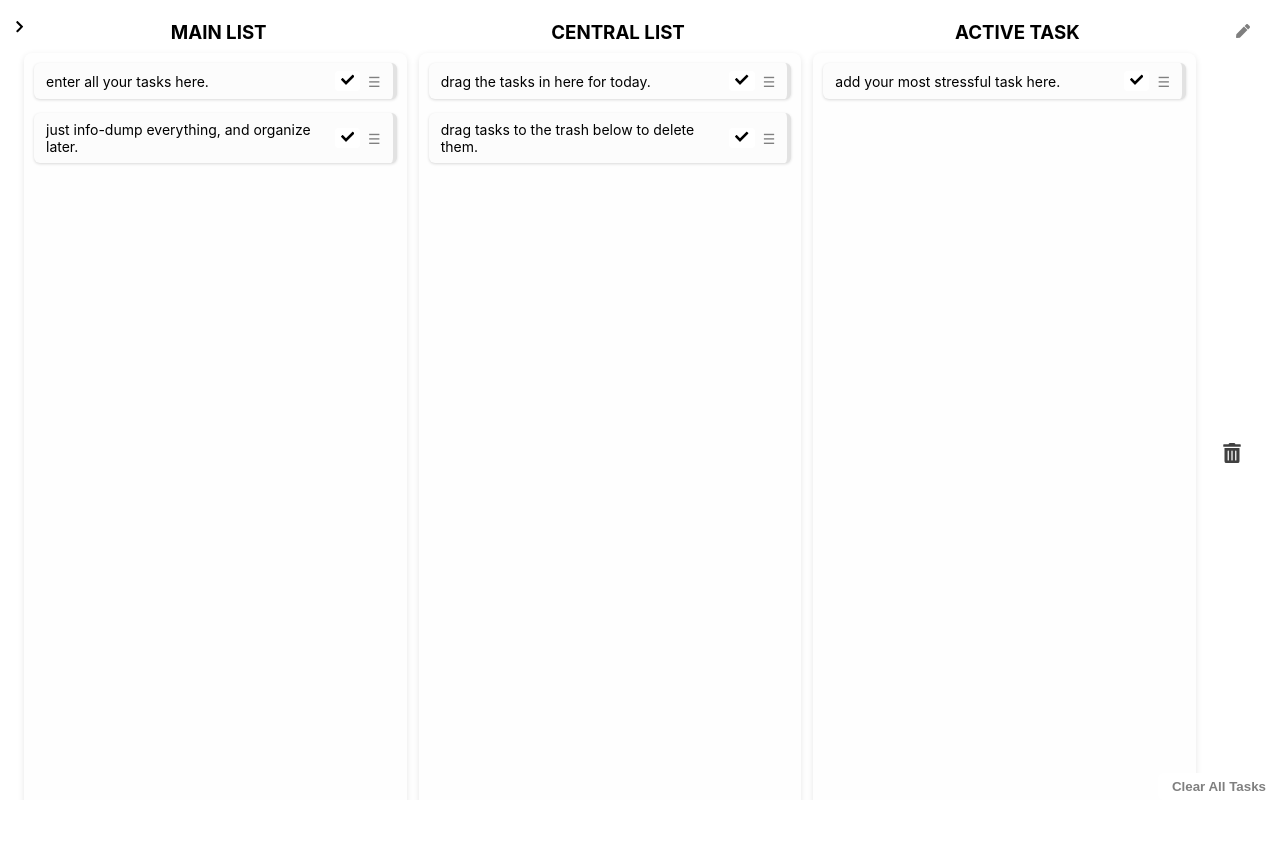
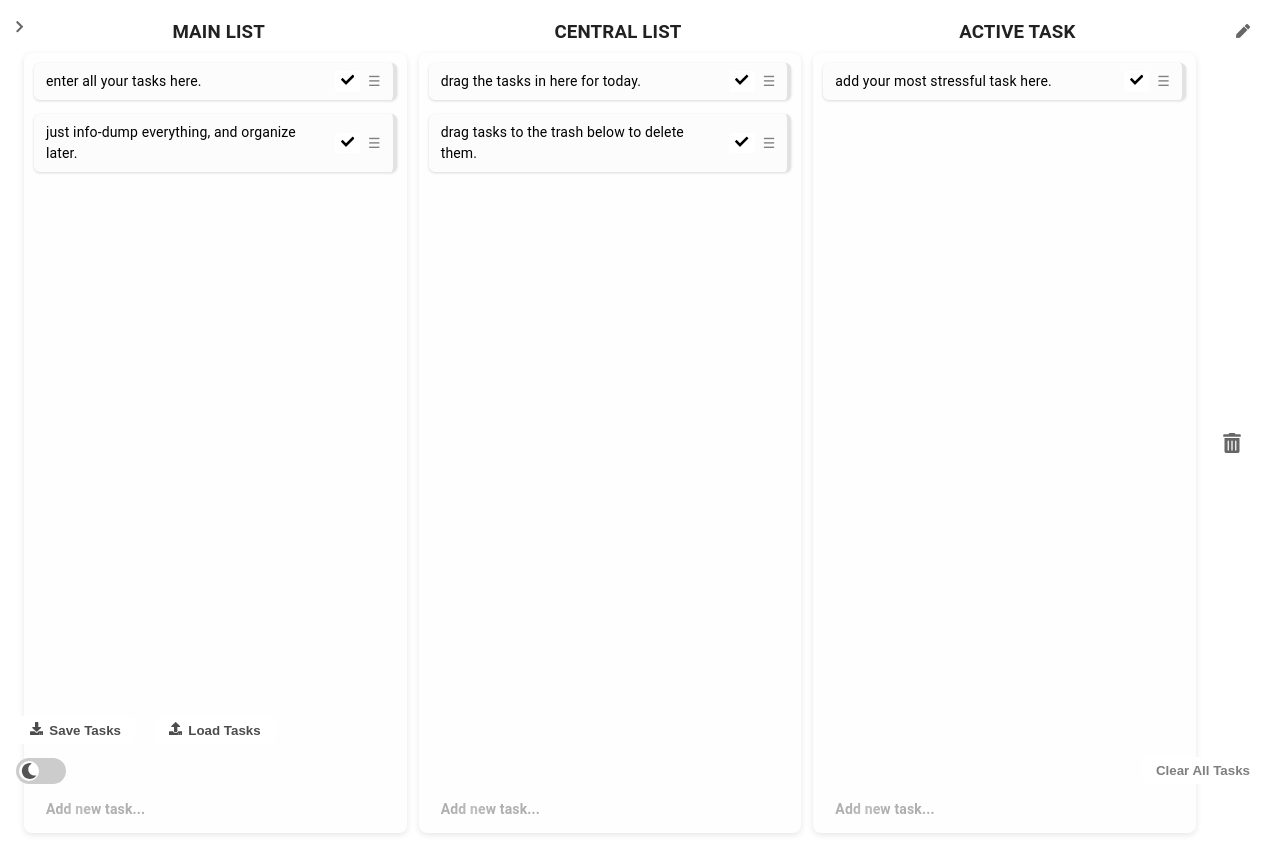
Before and after one commit to jaymulholland/do1thing, a React (Create React App) app: page / in a window 1280 px wide. Before the commit the page ends 800 px from the top, so only its background shows below. Built offline with nearby package versions, Linux system fonts and the light colour scheme.

Commit message:
added darkmode, modified layout

```diff
--- a/package.json
+++ b/package.json
@@ -6,6 +6,9 @@
     "@dnd-kit/core": "^6.3.1",
     "@dnd-kit/sortable": "^10.0.0",
     "@dnd-kit/utilities": "^3.2.2",
+    "@emotion/react": "^11.14.0",
+    "@emotion/styled": "^11.14.0",
+    "@mui/material": "^7.1.1",
     "@testing-library/dom": "^10.4.0",
     "@testing-library/jest-dom": "^6.6.3",
     "@testing-library/react": "^16.3.0",
--- a/public/index.html
+++ b/public/index.html
@@ -23,6 +23,8 @@
   <meta name="twitter:image" content="https://do1thing.onrender.com/do1thinglogo.png" />
 
   <title>do1thing</title>
+  <link href="https://fonts.googleapis.com/css2?family=Michroma&display=swap" rel="stylesheet" />
+
 </head>
 
   <body>
--- a/src/App.js
+++ b/src/App.js
@@ -1,11 +1,27 @@
 import './App.css';
 import React, { useState } from "react";
+import { ThemeProvider, createTheme } from '@mui/material/styles';
+import CssBaseline from '@mui/material/CssBaseline';
+import Switch from '@mui/material/Switch';
+import DarkModeSwitch from './DarkModeSwitch';
 import MultiColumnTaskEditor from './ColumnsText';
 import ColumnTitles from './ColumnTitles';
 import SidePanelWithToggle from './SidePanel';
 import ClickSpark from './ClickSpark';
+import { ThemeContext } from "./ThemeContext";
 
 function App() {
+  const [darkMode, setDarkMode] = useState(false);
+  const toggleDarkMode = () => setDarkMode(prev => !prev);
+
+  const theme = createTheme({
+    palette: {
+      mode: darkMode ? 'dark' : 'light',
+      primary: { main: '#90caf9' },
+      secondary: { main: '#131052' },
+    },
+  });
+
   const [editableTitles, setEditableTitles] = useState([
     "MAIN LIST",
     "CENTRAL LIST",
@@ -26,45 +42,39 @@ function App() {
   }
 
   return (
-    <div
-      className="App"
-      style={{
-        position: "relative",
-        height: "100vh",  // full viewport height
+    <ThemeContext.Provider value={{ darkMode, toggleDarkMode }}>
+      <ThemeProvider theme={theme}>
+        <CssBaseline />
+        <div className="App" style={{ position: "relative", height: "100%", display: "flex" }}>
 
-        display: "flex",
-      }}
-    >
+
           <SidePanelWithToggle />
 
-      <main
-        style={{
-          flexGrow: 1,
-          padding: "24px",
-          overflowY: "auto",
-          boxSizing: "border-box",
-        }}
-      >
-        <div>
-<ClickSpark
-  sparkColor='#fff'
-  sparkSize={10}
-  sparkRadius={15}
-  sparkCount={8}
-  duration={400}
- />
-
+          <main style={{ flexGrow: 1, padding: "24px", overflowY: "auto", boxSizing: "border-box" }}>
             <ColumnTitles
               editableTitles={editableTitles}
               isEditingTitles={isEditingTitles}
               onTitleChange={handleTitleChange}
               toggleEditingTitles={toggleEditingTitles}
             />
+            <MultiColumnTaskEditor />
+             <div
+  style={{
+    position: 'fixed',
+    bottom: 16,
+    left: 16,
+    display: 'flex',
+    alignItems: 'center',
+    zIndex: 1000, // optional, to stay above other elements
+  }}
+>
+  <DarkModeSwitch darkMode={darkMode} toggleDarkMode={toggleDarkMode} />
+
 </div>
-
-        <MultiColumnTaskEditor />
           </main>
         </div>
+      </ThemeProvider>
+    </ThemeContext.Provider>
   );
 }
 
--- a/src/ClearAllTasksButton.js
+++ b/src/ClearAllTasksButton.js
@@ -1,74 +1,68 @@
+import { useTheme } from './ThemeContext';
+
 export default function ClearAllTasksButton({ onConfirm, onCancel, confirm }) {
+  const { darkMode } = useTheme();
+
+  const baseButtonStyle = {
+    padding: "6px 14px",
+    borderRadius: 6,
+    fontWeight: "bold",
+    cursor: "pointer",
+    backgroundColor: darkMode ? "#222" : "white",
+    color: darkMode ? "rgba(255,255,255,0.8)" : "rgba(0,0,0,0.5)",
+    border: darkMode ? "0px solid #555" : "0px solid #000",
+  };
+
+  const confirmButtonStyle = {
+    ...baseButtonStyle,
+    color: darkMode ? "#fff" : "#000",
+    border: darkMode ? "2px solid #aaa" : "2px solid #000",
+  };
+
+  const cancelButtonStyle = {
+    ...baseButtonStyle,
+    border: darkMode ? "0px solid #555" : "0px solid #999",
+  };
+
   return (
     <div
       style={{
-        position: "absolute",
-        bottom: 0,
-        right: 0,
+        position: "fixed",
+        bottom: 16,
+        right: 16,
         userSelect: "none",
         padding: 0,
         borderRadius: 8,
-        zIndex: 9999,
+        zIndex: 1000,
+        display: "flex",
+        alignItems: "center",
+        backgroundColor: "transparent",
+        gap: 8,
       }}
     >
       {!confirm ? (
-        <button
-          onClick={onConfirm}
-          style={{
-            padding: "6px 14px",
-            borderRadius: 6,
-            border: "0px solid #000",
-            backgroundColor: "white",
-            color: "rgba(0, 0, 0, 0.5)",
-            fontWeight: "bold",
-            cursor: "pointer",
-          }}
-          title="Clear all tasks in all columns"
-        >
+        <button onClick={onConfirm} style={baseButtonStyle} title="Clear all tasks in all columns">
           Clear All Tasks
         </button>
       ) : (
         <>
           <span
             style={{
-              color: "#000",
-              marginRight: 12,
+              color: darkMode ? "#fff" : "#000",
+              marginRight: 4,
               alignSelf: "center",
             }}
           >
             Are you sure?
           </span>
-          <button
-            onClick={onConfirm}
-            style={{
-              padding: "6px 14px",
-              borderRadius: 6,
-              border: "2px solid #000",
-              backgroundColor: "white",
-              color: "#000",
-              fontWeight: "bold",
-              cursor: "pointer",
-              marginRight: 8,
-            }}
-            title="Confirm clear all tasks"
-          >
+          <button onClick={onConfirm} style={confirmButtonStyle} title="Confirm clear all tasks">
             Clear All
           </button>
-          <button
-            onClick={onCancel}
-            style={{
-              padding: "6px 14px",
-              borderRadius: 6,
-              border: "0px solid #999",
-              backgroundColor: "white",
-              cursor: "pointer",
-            }}
-            title="Cancel clear all"
-          >
+          <button onClick={onCancel} style={cancelButtonStyle} title="Cancel clear all">
             Cancel
           </button>
         </>
       )}
     </div>
-  )
+  );
 }
--- a/src/ColumnTitles.js
+++ b/src/ColumnTitles.js
@@ -1,6 +1,8 @@
 "use client";
-
+import { useContext } from 'react'
+import { ThemeContext } from './ThemeContext'
 import { FaCheck, FaPen } from "react-icons/fa";
+import { useTheme } from './ThemeContext';
 
 export default function ColumnTitles({
   editableTitles,
@@ -8,7 +10,10 @@ export default function ColumnTitles({
   onTitleChange,
   toggleEditingTitles
 }) {
+    const { darkMode } = useTheme();
+
   return (
+
     <div
       style={{
         marginTop: -6,
@@ -25,21 +30,21 @@ export default function ColumnTitles({
   value={title}
   onChange={(e) => onTitleChange(i, e.target.value)}
   rows={1}
-
-
   style={{
     flex: 1,
     textAlign: "center",
     fontWeight: "bold",
-                border: "1px solid rgba(0,0,0,0.2)",
+    border: darkMode ? "1px solid rgba(255,255,255,0.3)" : "1px solid rgba(0,0,0,0.2)",
     borderRadius: 0,
     padding: "6px 8px",
     fontFamily: "inherit",
     fontSize: 16,
     resize: "none",
-
+    backgroundColor: "transparent",
+    color: darkMode ? "rgba(255,255,255,0.9)" : "rgba(0,0,0,0.9)",
   }}
 />
+
           ))
         : editableTitles.map((title, i) => (
             <h3
@@ -65,15 +70,26 @@ export default function ColumnTitles({
     border: "none",
     cursor: "pointer",
     padding: 6,
-                      color: isEditingTitles ? "rgba(0,0,0,0.8)" : "rgba(0,0,0,0.5)",
+    color: isEditingTitles
+      ? darkMode
+        ? "rgba(255,255,255, 0.8)"
+        : "rgba(0,0,0,0.8)"
+      : darkMode
+      ? "rgba(255,255,255, 0.6)"
+      : "rgba(0,0,0,0.5)",
     alignSelf: "flex-start",
     marginLeft: 8,
   }}
   title={isEditingTitles ? "Save Titles" : "Edit Titles"}
   aria-label={isEditingTitles ? "Save Titles" : "Edit Titles"}
 >
-                   {isEditingTitles ? <FaCheck size={14}/> : <FaPen size={14}/>}
+  {isEditingTitles ? (
+    <FaCheck size={14} style={darkMode ? { color: "rgba(255,255,255, 0.8)" } : { color: "rgba(0, 0, 0, 0.6)" }} />
+  ) : (
+    <FaPen size={14} style={darkMode ? { color: "rgba(255,255,255, 0.6)" } : { color: "rgba(0, 0, 0, 0.6)" }} />
+  )}
 </button>
+
 
 
     </div>
--- a/src/ColumnsText.js
+++ b/src/ColumnsText.js
@@ -1,5 +1,6 @@
 "use client";
 import React, { useState, useRef, useEffect } from "react";
+
 import {
   DndContext,
   useDroppable,
@@ -20,18 +21,26 @@ import ClearAllTasksButton from "./ClearAllTasksButton";
 import TrashBin from "./trash";
 import { FaCheck, FaUndo, FaUpload, FaDownload } from "react-icons/fa";
 import ShinyText from "./ShinyText";
+import ClickSpark from "./ClickSpark";
+import { useTheme } from './ThemeContext';
 function DroppableColumn({ id, isOver, setNodeRef, children }) {
+  const { darkMode } = useTheme();
+
   return (
     <div
       ref={setNodeRef}
       style={{
         flex: 1,
-        minHeight:780,
+        minHeight: 780,
         height: "95%",
         padding: 10,
-        backgroundColor: isOver ? "#d0f0ff" : "#fefefe",
+        backgroundColor: isOver
+          ? darkMode ? "#2c3e50" : "#d0f0ff"
+          : darkMode ? "#1a1a1a" : "#fefefe",
         borderRadius: 8,
-        boxShadow: "0 2px 6px rgba(0,0,0,0.1)",
+        boxShadow: darkMode
+          ? "0 2px 6px rgba(0,0,0,0.4)"
+          : "0 2px 6px rgba(0,0,0,0.1)",
         display: "flex",
         flexDirection: "column",
         margin: 0,
@@ -43,20 +52,13 @@ function DroppableColumn({ id, isOver, setNodeRef, children }) {
   );
 }
 
+
 function SortableTask({ id, text: initialText }) {
-  const {
-    attributes,
-    listeners,
-    setNodeRef,
-    transform,
-    transition,
-  } = useSortable({ id });
-
+  const { darkMode } = useTheme();
+  const { attributes, listeners, setNodeRef, transform, transition } = useSortable({ id });
   const [completed, setCompleted] = useState(false);
-
   const [isEditing, setIsEditing] = useState(false);
   const [text, setText] = useState(initialText);
-
   const inputRef = useRef(null);
 
   useEffect(() => {
@@ -66,36 +68,12 @@ function SortableTask({ id, text: initialText }) {
     }
   }, [isEditing]);
 
-  function handleTextClick() {
-    setIsEditing(true);
-  }
-
-  function handleInputChange(e) {
-    setText(e.target.value);
-  }
-
-  function finishEditing() {
-    if (text.trim() === "") {
-      setText(initialText); // revert if empty
-    }
-    setIsEditing(false);
-  }
-
-  function handleKeyDown(e) {
-    if (e.key === "Enter") {
-      finishEditing();
-    } else if (e.key === "Escape") {
-      setText(initialText); // revert on escape
-      setIsEditing(false);
-    }
-  }
-
   const containerStyle = {
     padding: "8px 12px",
     marginBottom: 8,
-    borderRight: "4px rgba(0, 0, 0, 0.1) solid",
-    backgroundColor: "#fcfcfc",
-    boxShadow: "0 1px 3px rgba(0,0,0,0.15)",
+    borderRight: darkMode ? "4px rgba(255,255,255,0.2) solid" : "4px rgba(0, 0, 0, 0.1) solid",
+    backgroundColor: darkMode ? "#333" : "#fcfcfc",
+    boxShadow: darkMode ? "0 1px 3px rgba(0,0,0,0.4)" : "0 1px 3px rgba(0,0,0,0.15)",
     borderRadius: 6,
     display: "flex",
     alignItems: "center",
@@ -108,7 +86,9 @@ function SortableTask({ id, text: initialText }) {
   };
 
   const textStyle = {
-    color: completed ? "#777" : "#000",
+    color: completed
+      ? darkMode ? "#999" : "#777"
+      : darkMode ? "#f1f1f1" : "#000",
     textDecoration: completed ? "line-through" : "none",
     flex: 1,
     cursor: "text",
@@ -116,59 +96,74 @@ function SortableTask({ id, text: initialText }) {
 
   return (
     <div ref={setNodeRef} style={containerStyle}>
-
-
       {isEditing ? (
         <input
           ref={inputRef}
           value={text}
-          onChange={handleInputChange}
-          onBlur={finishEditing}
-          onKeyDown={handleKeyDown}
+          onChange={e => setText(e.target.value)}
+          onBlur={() => setIsEditing(false)}
+          onKeyDown={e => {
+            if (e.key === "Enter") setIsEditing(false);
+            if (e.key === "Escape") {
+              setText(initialText);
+              setIsEditing(false);
+            }
+          }}
           style={{
             flex: 1,
             fontSize: "0.875rem",
             padding: "2px 6px",
             borderRadius: 4,
-            border: "0px solid #ccc",
+            border: "1px solid",
+            borderColor: darkMode ? "#555" : "#ccc",
+            backgroundColor: darkMode ? "#222" : "#fff",
+            color: darkMode ? "#fefefe" : "#000",
           }}
         />
       ) : (
-        <span style={textStyle} onClick={handleTextClick}>
+        <span style={textStyle} onClick={() => setIsEditing(true)}>
           {text}
         </span>
       )}
-
       <button
-        onClick={() => setCompleted((c) => !c)}
+        onClick={() => setCompleted(c => !c)}
         style={{
-          backgroundColor: completed ? "#e0e0e0" : "#fff",
-          border: "0px solid #999",
+          backgroundColor: completed
+            ? darkMode ? "#555" : "#e0e0e0"
+            : darkMode ? "#333" : "#fff",
+          border: "0px solid",
           borderRadius: 4,
           padding: "2px 6px",
           cursor: "pointer",
+          color: darkMode ? "#ddd" : "#000",
         }}
         aria-label={completed ? "Undo complete" : "Mark complete"}
       >
         {completed ? <FaUndo /> : <FaCheck />}
       </button>
-      <div {...attributes} {...listeners} style={{ cursor: "grab", color: "grey"}}>
+      <div {...attributes} {...listeners} style={{ cursor: "grab", color: darkMode ? "#aaa" : "grey" }}>
         ☰
       </div>
     </div>
   );
 }
 
+
 function ColumnWrapper({ id, children }) {
   const { isOver, setNodeRef } = useDroppable({ id });
   return (
+
+
     <DroppableColumn id={id} isOver={isOver} setNodeRef={setNodeRef}>
       {children}
+
     </DroppableColumn>
+
   );
 }
 
 function SaveTasksButton({ columns }) {
+  const { darkMode } = useTheme();
   function handleSave() {
     const dataStr = JSON.stringify(columns, null, 2);
     const blob = new Blob([dataStr], { type: "application/json" });
@@ -186,9 +181,9 @@ function SaveTasksButton({ columns }) {
       style={{
         padding: "6px 14px",
         borderRadius: 6,
-        border: "0px solid #000",
-        backgroundColor: "white",
-        color: "rgba(0, 0, 0, 0.7)",
+        border: "0px solid",
+        backgroundColor: darkMode ? "#222" : "white",
+        color: darkMode ? "#eee" : "rgba(0, 0, 0, 0.7)",
         fontWeight: "bold",
         cursor: "pointer",
         marginRight: 8,
@@ -200,10 +195,9 @@ function SaveTasksButton({ columns }) {
   );
 }
 
-
-
 function LoadTasksButton({ onLoad }) {
   const fileInputRef = useRef(null);
+  const { darkMode } = useTheme();
 
   function onFileChange(e) {
     const file = e.target.files?.[0];
@@ -212,10 +206,7 @@ function LoadTasksButton({ onLoad }) {
     reader.onload = (ev) => {
       try {
         const loadedColumns = JSON.parse(ev.target.result);
-        if (
-          Array.isArray(loadedColumns) &&
-          loadedColumns.every((col) => Array.isArray(col))
-        ) {
+        if (Array.isArray(loadedColumns) && loadedColumns.every((col) => Array.isArray(col))) {
           onLoad(loadedColumns);
         } else {
           alert("Invalid file format");
@@ -229,15 +220,17 @@ function LoadTasksButton({ onLoad }) {
   }
 
   return (
-    <>
+  <div
+
+  >
     <button
       onClick={() => fileInputRef.current?.click()}
       style={{
         padding: "6px 14px",
         borderRadius: 6,
-          border: "0px solid #000",
-          backgroundColor: "white",
-          color: "rgba(0, 0, 0, 0.7)",
+        border: "0px solid",
+        backgroundColor: darkMode ? "#222" : "white",
+        color: darkMode ? "#eee" : "rgba(0, 0, 0, 0.7)",
         fontWeight: "bold",
         cursor: "pointer",
         marginRight: 8,
@@ -253,9 +246,15 @@ function LoadTasksButton({ onLoad }) {
       style={{ display: "none" }}
       onChange={onFileChange}
     />
-    </>
+  </div>
 );
+
 }
+
+
+
+
+
 
 export default function MultiColumnTaskEditor() {
   const [confirmClear, setConfirmClear] = useState(false);
@@ -487,8 +486,17 @@ const [inputValues, setInputValues] = useState(columns.map(() => ""));
 </DndContext>
 
 
-
-      <div style={{ display: "flex", gap: 12, marginTop: 12 }}>
+<div
+  style={{
+    position: "fixed",
+    bottom: 56,  // a bit above your dark mode switch (adjust as needed)
+    left: 16,
+    zIndex: 1000,
+    display: "flex",
+    gap: 12,
+    alignItems: "center",
+  }}
+>
   <ClearAllTasksButton
     onCancel={handleCancel}
     confirm={confirmClear}
@@ -499,13 +507,15 @@ const [inputValues, setInputValues] = useState(columns.map(() => ""));
       } else {
         setConfirmClear(true);
       }
-
     }}
   />
   <SaveTasksButton columns={columns} />
   <LoadTasksButton onLoad={handleLoadTasks} />
+</div>
 
-      </div>
+
+
+
     </>
   );
 }
--- /dev/null
+++ b/src/DarkModeSwitch.js
@@ -0,0 +1,44 @@
+import { FaMoon, FaLightbulb } from "react-icons/fa";
+
+export default function DarkModeSwitch({ darkMode, toggleDarkMode }) {
+  return (
+    <label style={{ display: "inline-flex", alignItems: "center", cursor: "pointer" }}>
+      <input
+        type="checkbox"
+        checked={darkMode}
+        onChange={toggleDarkMode}
+        style={{ display: "none" }}
+      />
+      <div
+        style={{
+          width: 50,
+          height: 26,
+          backgroundColor: darkMode ? "#333" : "#ccc",
+          borderRadius: 20,
+          position: "relative",
+          transition: "background-color 0.3s",
+          padding: 3,
+        }}
+      >
+        <div
+          style={{
+            position: "absolute",
+            top: 3,
+            left: darkMode ? 26 : 3,
+            width: 20,
+            height: 20,
+            borderRadius: "50%",
+            backgroundColor: darkMode ? "#222" : "#fff",
+            display: "flex",
+            alignItems: "center",
+            justifyContent: "center",
+            color: darkMode ? "white" : "#555",
+            transition: "left 0.3s",
+          }}
+        >
+          {darkMode ? <FaLightbulb /> : <FaMoon />}
+        </div>
+      </div>
+    </label>
+  );
+}
--- a/src/SidePanel.js
+++ b/src/SidePanel.js
@@ -1,9 +1,10 @@
 import React, { useState } from "react";
 import { FaChevronLeft, FaChevronRight } from "react-icons/fa";
 import MetaBalls from "./Metaball";
+import { useTheme } from "./ThemeContext";
 export default function SidePanelWithToggle() {
   const [open, setOpen] = useState(false);
-
+ const { darkMode } = useTheme();
   return (
     <>
       <button
@@ -14,10 +15,10 @@ export default function SidePanelWithToggle() {
           left: open ? 350 : 0,  // places button right at panel edge or left edge
           width: 40,
           height: 30,
-          backgroundColor: "white",
+          backgroundColor: darkMode ? "rgba(0, 0, 0, 0.6)": "rgba(255,255,255, 0.8)" ,
           border: "none",
           borderRadius: "8px 8px 8px 8px",
-          color: "black",
+          color: darkMode ?  "rgba(255,255,255, 0.8)" : "rgba(0, 0, 0, 0.6)",
           cursor: "pointer",
           display: "flex",
           alignItems: "center",
@@ -40,8 +41,8 @@ export default function SidePanelWithToggle() {
           height: "100vh",
 
           width: open ? 400 : 0,
-          backgroundColor: "white",
-          color: "black",
+          backgroundColor: darkMode ? "rgb(20, 20, 20)" : "rgba(255,255,255, 1)",
+          color: darkMode ? "rgba(255,255,255, 1)" : "rgb(20, 20, 20)",
           overflow: "hidden",
           transition: "width 0.3s ease",
           zIndex: 1100,
@@ -86,7 +87,8 @@ export default function SidePanelWithToggle() {
 
       style={{ width: "160px", height: "auto" }}
     />
-
+<p>version: 0.1a</p>
+<p>does not work on mobile (yet)! editing tasks is buggy and tasks can reset</p>
 
 
 <MetaBalls
--- /dev/null
+++ b/src/ThemeContext.js
@@ -0,0 +1,5 @@
+import { createContext, useContext } from "react";
+
+export const ThemeContext = createContext();
+
+export const useTheme = () => useContext(ThemeContext);
--- a/src/trash.js
+++ b/src/trash.js
@@ -1,10 +1,12 @@
 import React from 'react';
 import { useDroppable } from '@dnd-kit/core';
 import { FaTrashAlt } from "react-icons/fa";
+import { useTheme } from './ThemeContext';
+
 
 export default function TrashBin() {
   const { isOver, setNodeRef } = useDroppable({ id: 'trash-bin' });
-
+ const { darkMode } = useTheme();
   return (
     <div
       ref={setNodeRef}
@@ -15,7 +17,7 @@ export default function TrashBin() {
           border: "0px solid #000",
           backgroundColor: "transparent",
         fontSize: isOver ? 15: 20,
-      color: "rgba(0, 0, 0, 0.75)",
+      color: darkMode ? "rgba(255,255,255, 0.8)" : "rgba(0, 0, 0, 0.6)",
         userSelect: 'none',
         display: 'flex',
         justifyContent: 'center',
```
Also changed, not shown: 1 other file (tests, documents, lock files or other folders). Lines whose indentation alone changed are shown as unchanged.
